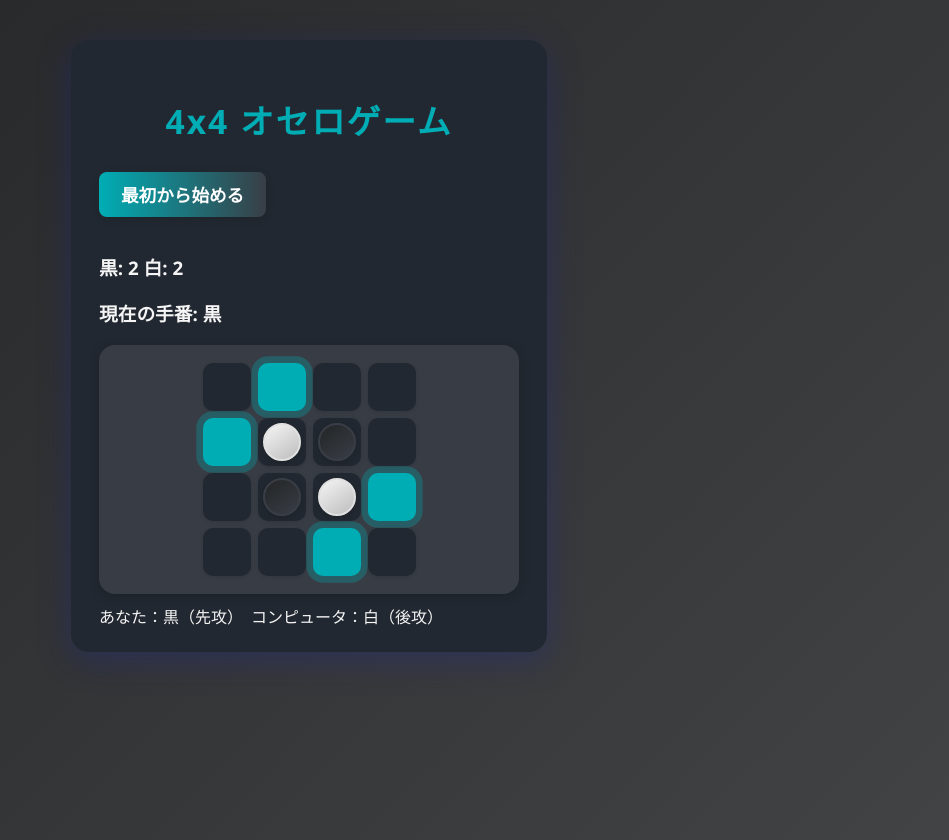
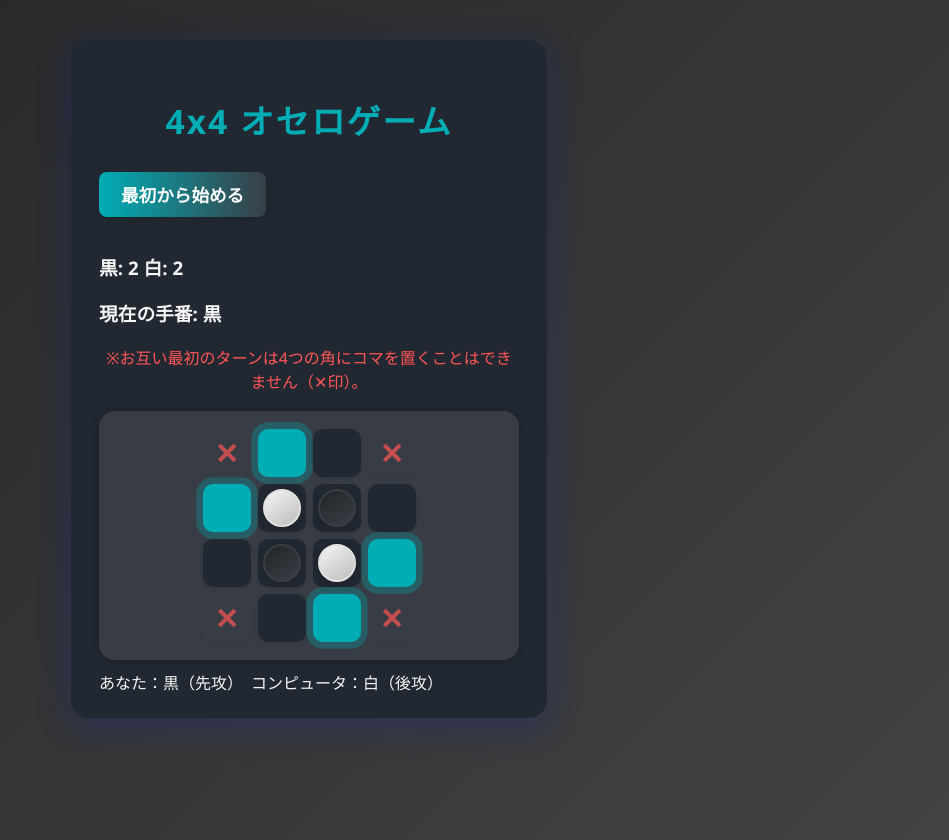
Before and after one commit to kewpie134134/reversi4x4, a React (Vite) app: page / in a window 1280 px wide. Both pictures are taken after a click on the button "ゲーム開始". Shown: the whole page, without its empty margins (331-1280 px from the left). Built offline with nearby package versions, Linux system fonts and the light colour scheme.

Commit message:
お互い最初のターンは4柄度にコマを置くことはできないように修正

```diff
--- a/src/App.css
+++ b/src/App.css
@@ -186,3 +186,19 @@ button:hover {
   80%  { box-shadow: 0 0 40px 10px #ffd700; }
   100% { box-shadow: 0 0 0px 0px #ffd700; }
 }
+
+/* コーナーXのスタイル */
+.corner-x {
+  color: #ff5555;
+  font-size: 1.8rem;
+  font-weight: bold;
+  pointer-events: none;
+  user-select: none;
+}
+
+/* コーナーバンのスタイル */
+.corner-ban {
+  background: #393e46 !important;
+  cursor: not-allowed !important;
+  opacity: 0.7;
+}
--- a/src/App.tsx
+++ b/src/App.tsx
@@ -189,6 +189,9 @@ function App() {
       <h1>4x4 オセロゲーム</h1>
       <button onClick={handleReset}>最初から始める</button>
       <ScoreBoard score={score} currentPlayer={playerName} />
+      <p style={{ color: "#ff5555", textAlign: "center", marginBottom: 10 }}>
+        ※お互い最初のターンは4つの角にコマを置くことはできません（✕印）。
+      </p>
       <div className={`board-wrapper${animate ? " gameover-animate" : ""}`}>
         <Board
           board={board}
--- a/src/components/Board.tsx
+++ b/src/components/Board.tsx
@@ -7,27 +7,44 @@ type Props = {
   validMoves: [number, number][];
 };
 
-const Board: React.FC<Props> = ({ board, onCellClick, validMoves }) => (
+const Board: React.FC<Props> = ({ board, onCellClick, validMoves }) => {
+  const corners = [
+    [0, 0],
+    [0, board.length - 1],
+    [board.length - 1, 0],
+    [board.length - 1, board.length - 1],
+  ];
+  const isFirstTwoTurns = board.flat().filter((c) => c !== null).length <= 5;
+  return (
     <div className="board">
       {board.map((row, rIdx) =>
         row.map((cell, cIdx) => {
-        const isValid = validMoves.some(
-          ([vr, vc]) => vr === rIdx && vc === cIdx
-        );
+          const isCorner = corners.some(([cr, cc]) => cr === rIdx && cc === cIdx);
+          const isInitial =
+            board.flat().filter((c) => c !== null).length === 4;
+          const isValid =
+            validMoves.some(([vr, vc]) => vr === rIdx && vc === cIdx) && !(isInitial && isCorner);
+          const isCornerBan = isFirstTwoTurns && isCorner;
           return (
             <div
               key={`${rIdx}-${cIdx}`}
-            className={`cell${isValid ? " valid" : ""}`}
-            onClick={() => onCellClick(rIdx, cIdx)}
+              className={`cell${isValid ? " valid" : ""}${isCornerBan ? " corner-ban" : ""}`}
+              onClick={() => {
+                if (isCornerBan) return;
+                onCellClick(rIdx, cIdx);
+              }}
             >
-            {cell && (
+              {isCornerBan ? (
+                <span className="corner-x">✕</span>
+              ) : cell ? (
                 <div className={`stone ${cell === "white" ? "white" : ""}`}></div>
-            )}
+              ) : null}
             </div>
           );
         })
       )}
     </div>
   );
+};
 
 export default Board;
--- a/src/utils/reversiLogic.ts
+++ b/src/utils/reversiLogic.ts
@@ -80,8 +80,19 @@ export function getValidMoves(
   player: "black" | "white"
 ): [number, number][] {
   const moves: [number, number][] = [];
-  for (let r = 0; r < BOARD_SIZE; r++) {
-    for (let c = 0; c < BOARD_SIZE; c++) {
+  const corners = [
+    [0, 0],
+    [0, board.length - 1],
+    [board.length - 1, 0],
+    [board.length - 1, board.length - 1],
+  ];
+  // 盤面に石が5個以下（最初の2ターン）は角禁止
+  const isFirstTwoTurns = board.flat().filter((c) => c !== null).length <= 5;
+
+  for (let r = 0; r < board.length; r++) {
+    for (let c = 0; c < board.length; c++) {
+      if (isFirstTwoTurns && corners.some(([cr, cc]) => cr === r && cc === c))
+        continue; // 初期は角禁止
       if (getFlippable(board, r, c, player).length > 0) {
         moves.push([r, c]);
       }
```
Lines whose indentation alone changed are shown as unchanged.
